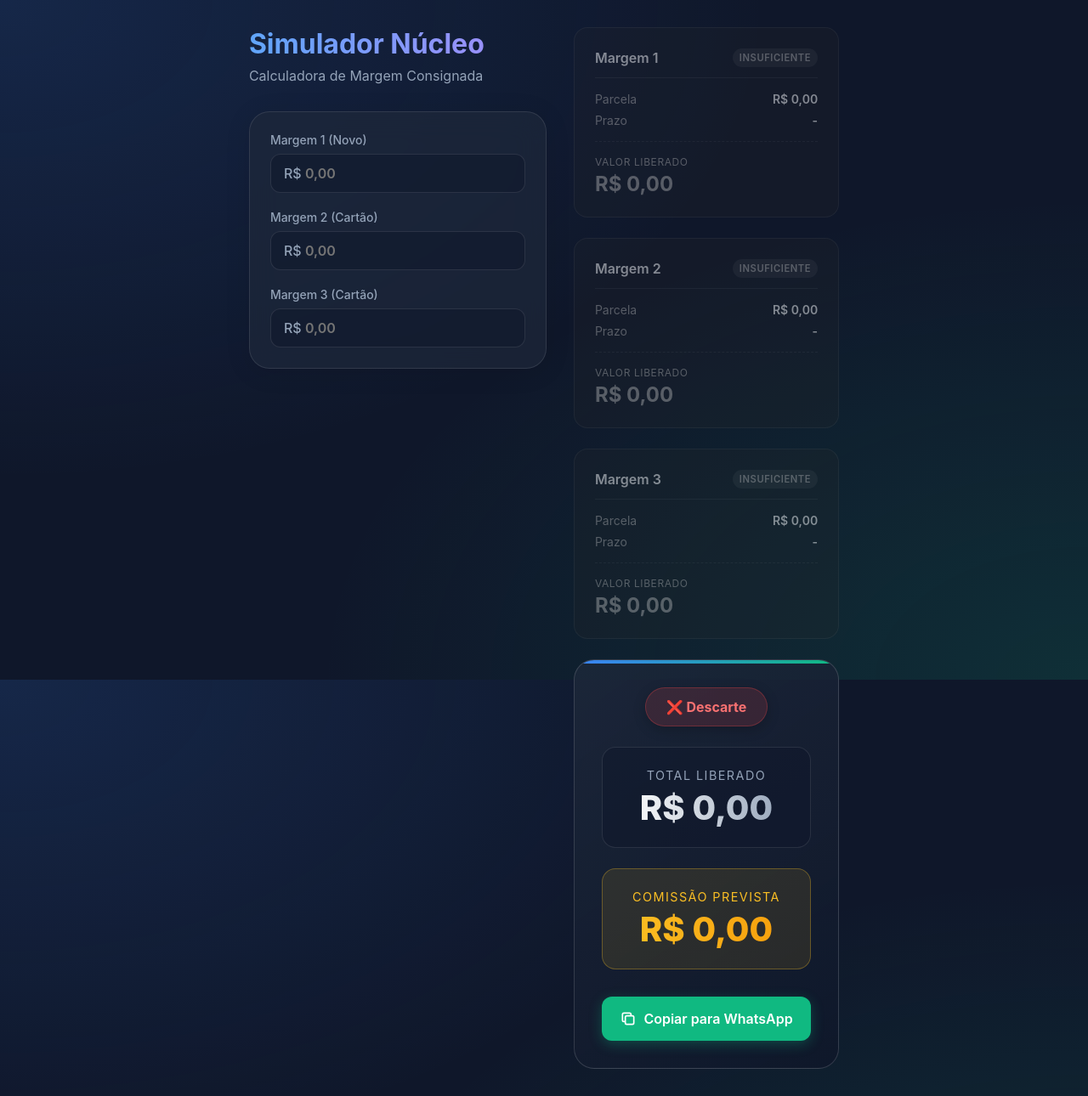
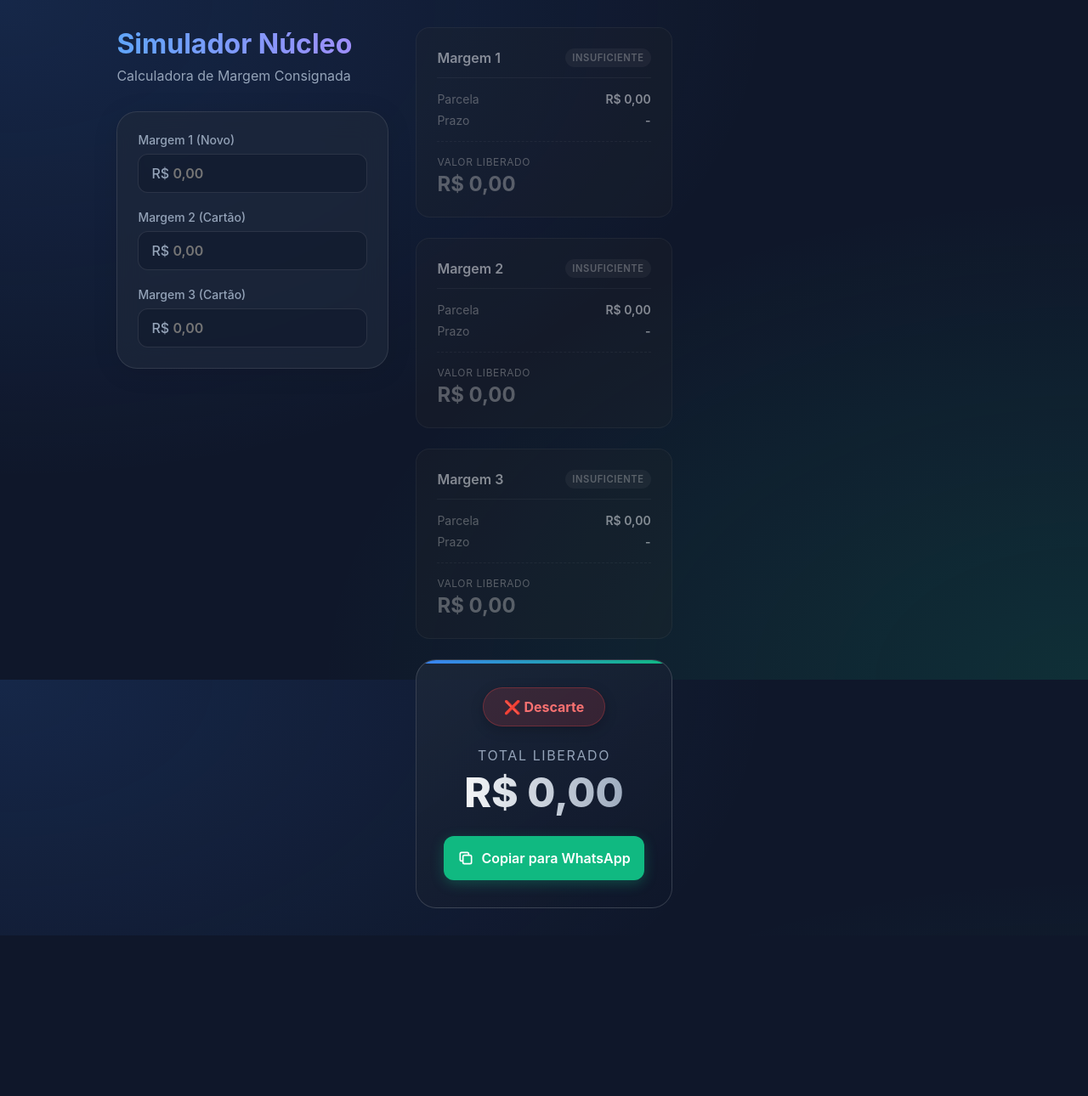
Before and after one commit to GugaBusiness/simulador_nucleo_2026, a React (Vite) app: page / in a window 1280 px wide. Shown: the whole page at 85% size. After the commit the page ends 1101 px from the top, so only its background shows below. Built offline with nearby package versions, Linux system fonts and the light colour scheme.

Commit message:
3colunas

```diff
--- a/src/App.css
+++ b/src/App.css
@@ -1,5 +1,5 @@
 .app-container {
-  max-width: 1200px;
+  max-width: 1400px;
   width: 100%;
   margin: 0 auto;
   display: flex;
@@ -7,33 +7,27 @@
   gap: 2rem;
 }
 
-@media (min-width: 900px) {
+@media (min-width: 1024px) {
   .app-container {
-    flex-direction: row;
+    display: grid;
+    grid-template-columns: 320px 1fr 320px;
     align-items: flex-start;
+    gap: 2rem;
   }
 
-  .left-column {
-    flex: 0 0 350px;
+  .col-inputs, .col-commissions {
     position: sticky;
     top: 2rem;
   }
-
-  .right-column {
-    flex: 1;
-    display: flex;
-    flex-direction: column;
-    gap: 1.5rem;
-  }
 }
 
-.left-column {
+.col-inputs, .col-results, .col-commissions {
   display: flex;
   flex-direction: column;
   gap: 1.5rem;
 }
 
-.right-column {
+.results-list {
   display: flex;
   flex-direction: column;
   gap: 1.5rem;
@@ -122,12 +116,7 @@
   color: var(--error);
 }
 
-.results-grid {
-  display: grid;
-  grid-template-columns: repeat(auto-fill, minmax(240px, 1fr));
-  gap: 1.5rem;
-  margin-bottom: 0;
-}
+
 
 .result-card {
   background: rgba(30, 41, 59, 0.4);
@@ -220,28 +209,51 @@
   font-weight: 700;
 }
 
-.comissao-row {
-  margin-top: 1rem;
-  padding: 0.75rem;
-  background: rgba(16, 185, 129, 0.1);
-  border: 1px solid rgba(16, 185, 129, 0.2);
-  border-radius: 0.5rem;
+.comissao-panel {
+  background: rgba(30, 41, 59, 0.6);
+  border: 1px solid rgba(251, 191, 36, 0.3);
+  border-radius: 1rem;
+  padding: 1.5rem;
+  box-shadow: 0 4px 20px rgba(0, 0, 0, 0.1);
+  margin-bottom: 0;
+}
+
+.comissao-title {
+  color: #fbbf24;
+  margin: 0 0 1rem 0;
+  font-size: 1.1rem;
+  display: flex;
+  align-items: center;
+  gap: 0.5rem;
+}
+
+.comissao-list {
+  display: flex;
+  flex-direction: column;
+  gap: 0.75rem;
+  margin-bottom: 1rem;
+}
+
+.comissao-item {
   display: flex;
   justify-content: space-between;
-  align-items: center;
+  color: var(--text-secondary);
+  font-size: 0.95rem;
 }
 
-.comissao-row .info-label {
-  color: #fbbf24;
+.comissao-item span:last-child {
+  color: var(--text-primary);
   font-weight: 600;
-  font-size: 0.8rem;
-  text-transform: uppercase;
 }
 
-.comissao-value {
+.comissao-total-row {
+  display: flex;
+  justify-content: space-between;
+  padding-top: 1rem;
+  border-top: 1px dashed rgba(251, 191, 36, 0.3);
   color: #fbbf24;
   font-weight: 700;
-  font-size: 1.1rem;
+  font-size: 1.25rem;
 }
 
 .summary-panel {
@@ -265,47 +277,22 @@
 }
 
 .total-label {
-  font-size: 0.9rem;
+  font-size: 1rem;
   color: var(--text-secondary);
   text-transform: uppercase;
   letter-spacing: 0.1em;
   margin-bottom: 0.5rem;
 }
 
-.totals-container {
-  display: grid;
-  grid-template-columns: repeat(auto-fit, minmax(200px, 1fr));
-  gap: 1.5rem;
-  margin-bottom: 2rem;
-}
-
-.total-box {
-  background: rgba(15, 23, 42, 0.5);
-  padding: 1.5rem;
-  border-radius: 1rem;
-  border: 1px solid var(--border-color);
-}
-
-.highlight-box {
-  background: rgba(251, 191, 36, 0.1);
-  border-color: rgba(251, 191, 36, 0.3);
-}
-
 .total-value {
-  font-size: 2.5rem;
+  font-size: 3rem;
   font-weight: 800;
   color: var(--text-primary);
-  margin: 0;
+  margin: 0 0 1.5rem 0;
   background: linear-gradient(to right, #fff, #94a3b8);
   -webkit-background-clip: text;
   -webkit-text-fill-color: transparent;
   line-height: 1.1;
-}
-
-.comissao-total {
-  background: linear-gradient(to right, #fbbf24, #f59e0b);
-  -webkit-background-clip: text;
-  -webkit-text-fill-color: transparent;
 }
 
 .status-badge {
--- a/src/App.jsx
+++ b/src/App.jsx
@@ -215,19 +215,14 @@ function App() {
           </span>
         </div>
 
-        {calcInfo.ativa && (
-          <div className="comissao-row">
-            <span className="info-label">Sua Comissão</span>
-            <span className="comissao-value">{formatCurrency(calcInfo.comissao)}</span>
-          </div>
-        )}
       </div>
     );
   };
 
   return (
     <div className="app-container">
-      <div className="left-column">
+      {/* Coluna 1: Inputs */}
+      <div className="col-inputs">
         <header className="header">
           <h1>Simulador Núcleo</h1>
           <p>Calculadora de Margem Consignada</p>
@@ -242,8 +237,9 @@ function App() {
         </div>
       </div>
 
-      <div className="right-column">
-        <div className="results-grid">
+      {/* Coluna 2: Resultados */}
+      <div className="col-results">
+        <div className="results-list">
           {renderCard("Margem 1", calcM1, margem1 < 0)}
           {renderCard("Margem 2", calcM2, margem2 < 0)}
           {renderCard("Margem 3", calcM3, margem3 < 0)}
@@ -254,17 +250,8 @@ function App() {
             {statusInfo.text}
           </div>
 
-          <div className="totals-container">
-            <div className="total-box">
-              <div className="total-label">Total Liberado</div>
-              <div className="total-value">{formatCurrency(totalLiberado)}</div>
-            </div>
-
-            <div className="total-box highlight-box">
-              <div className="total-label" style={{color: '#fbbf24'}}>Comissão Prevista</div>
-              <div className="total-value comissao-total">{formatCurrency(totalComissao)}</div>
-            </div>
-          </div>
+          <div className="total-label">Total Liberado</div>
+          <div className="total-value">{formatCurrency(totalLiberado)}</div>
 
           <button className="copy-btn" onClick={handleCopy} disabled={totalLiberado === 0 && statusInfo.text === "❌ Descarte"}>
             <svg fill="none" stroke="currentColor" viewBox="0 0 24 24" xmlns="http://www.w3.org/2000/svg">
@@ -274,6 +261,44 @@ function App() {
           </button>
         </div>
       </div>
+
+      {/* Coluna 3: Comissões */}
+      <div className="col-commissions">
+        {totalComissao > 0 && (
+          <div className="comissao-panel">
+            <h3 className="comissao-title">
+              <svg width="20" height="20" fill="none" stroke="currentColor" viewBox="0 0 24 24" xmlns="http://www.w3.org/2000/svg">
+                <path strokeLinecap="round" strokeLinejoin="round" strokeWidth={2} d="M12 8c-1.657 0-3 .895-3 2s1.343 2 3 2 3 .895 3 2-1.343 2-3 2m0-8c1.11 0 2.08.402 2.599 1M12 8V7m0 1v8m0 0v1m0-1c-1.11 0-2.08-.402-2.599-1M21 12a9 9 0 11-18 0 9 9 0 0118 0z" />
+              </svg>
+              Sua Comissão
+            </h3>
+            <div className="comissao-list">
+              {calcM1.ativa && (
+                <div className="comissao-item">
+                  <span>Margem 1 (0,76%)</span>
+                  <span>{formatCurrency(calcM1.comissao)}</span>
+                </div>
+              )}
+              {calcM2.ativa && (
+                <div className="comissao-item">
+                  <span>Margem 2 (8,00%)</span>
+                  <span>{formatCurrency(calcM2.comissao)}</span>
+                </div>
+              )}
+              {calcM3.ativa && (
+                <div className="comissao-item">
+                  <span>Margem 3 (8,00%)</span>
+                  <span>{formatCurrency(calcM3.comissao)}</span>
+                </div>
+              )}
+            </div>
+            <div className="comissao-total-row">
+              <span>Total</span>
+              <span>{formatCurrency(totalComissao)}</span>
+            </div>
+          </div>
+        )}
+      </div>
     </div>
   )
 }
```
